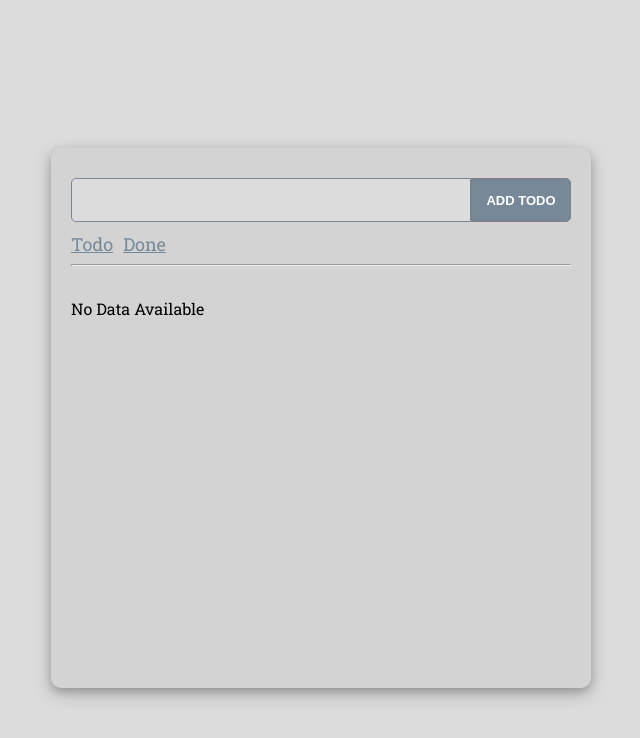
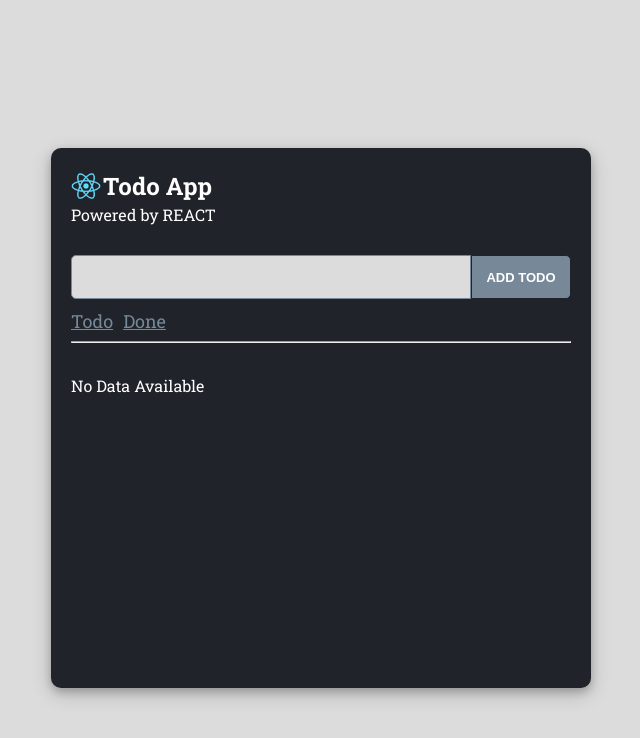
Before and after one commit to JonathanCabalquinto/react-genesis, a React (Create React App) app: page / in a window 1280 px wide. Shown: the top 738 px of the page, without its empty margins (329-969 px from the left). Built offline with nearby package versions, Linux system fonts and the light colour scheme.

Commit message:
#refs-react "Enhanced Design Todo App"

```diff
--- a/src/assets/Todo.css
+++ b/src/assets/Todo.css
@@ -4,6 +4,8 @@
 :root {
     --font-roboto: "Roboto Slab", serif;
     --font-raleway: "Raleway", sans-serif;
+    --primary: #20232A;
+    --secondary: #333A45;
 }
 
 body {
@@ -30,11 +32,12 @@ body {
     -ms-transform: translate(-50%, -50%);
     transform: translate(-50%, -50%);
     padding: 20px;
-    background-color: lightgray;
+    background-color: var(--primary);
     border-radius: 10px;
     height: 500px;
     box-shadow: 0 4px 8px 0 rgba(0, 0, 0, 0.2), 0 6px 20px 0 rgba(0, 0, 0, 0.19);
     overflow-y: scroll;
+    color: white;
 }
 
 .todo-input {
@@ -56,7 +59,7 @@ body {
 }
 
 .todo-input input:focus {
-    border: 2px solid gray;
+    border: 2px solid #20232A;
 }
 
 .todo-input button {
@@ -67,14 +70,15 @@ body {
     font-weight: bold;
     text-transform: uppercase;
     background-color: lightslategray;
-    border: 1px solid gray;
+    border: 1px solid #20232A;
     color: white;
 }
 
 .todo-input button:hover {
     cursor: pointer;
-    background-color: gray;
+    background-color: #20232A;
     color: gainsboro;
+    border: 1px solid white;
 }
 
 .nav-bar {
@@ -106,25 +110,26 @@ li {
     display: flex;
     align-items: center;
     justify-content: space-between;
-    font-size: 20px;
+    font-size: 15px;
     font-weight: 500;
     text-transform: capitalize;
-    background-color: gainsboro;
+    background-color: var(--secondary);
     padding: 5px;
-    border-radius: 10px;
-    color: dimgrey;
-    border: 1px solid gray;
+    padding-left: 20px;
+    border-radius: 15px;
+    color: white;
+    border: 1px solid #20232A;
     box-shadow: 0 1px 3px 0 rgba(0, 0, 0, 0.2), 0 3px 10px 0 rgba(0, 0, 0, 0.19);
 }
 
 li button {
     font-size: 15px;
     font-weight: 500;
-    background-color: gray;
+    background-color: #20232A;
     padding: 5px;
-    border-radius: 5px;
+    border-radius: 10px;
     color: gainsboro;
-    border: 1px solid white;
+    border: 1px solid var(--primary);
 
 }
 
@@ -155,3 +160,24 @@ g
 ::-webkit-scrollbar-thumb:hover {
     background: #555;
 }
+
+h2 {
+    margin: 0;
+    padding: 2px;
+    position: sticky;
+}
+
+p {
+    margin: 0;
+    position: static;
+}
+
+.container-header {
+    margin-bottom: 30px;
+}
+
+.title {
+    display: flex;
+    align-items: center;
+    justify-content: left;
+}
--- a/src/todo-app/home.js
+++ b/src/todo-app/home.js
@@ -4,6 +4,7 @@ import DoneTodos from "./pages/DoneTodos"
 import Todo from "./pages/Todo"
 import { useState, createContext } from "react"
 import { Routes, Route, useNavigate } from "react-router-dom"
+import logo192 from "../assets/logo192.png"
 
 export const AppContext = createContext()
 
@@ -44,6 +45,13 @@ const Home = () => {
     return (
         <div className="container">
             <div className="vertical-center">
+                <div className="container-header">
+                    <div className="title">
+                        <img src={logo192} alt="re" width={"30px"} />
+                        <h2>Todo App</h2>
+                    </div>
+                    <p>Powered by REACT</p>
+                </div>
                 <div className="todo-input">
                     <input onChange={handleToInputChange} value={todoInputValue} />
                     <button onClick={addTodo}>Add Todo</button>
```
Also changed, not shown: src/assets/logo192.png (added).
